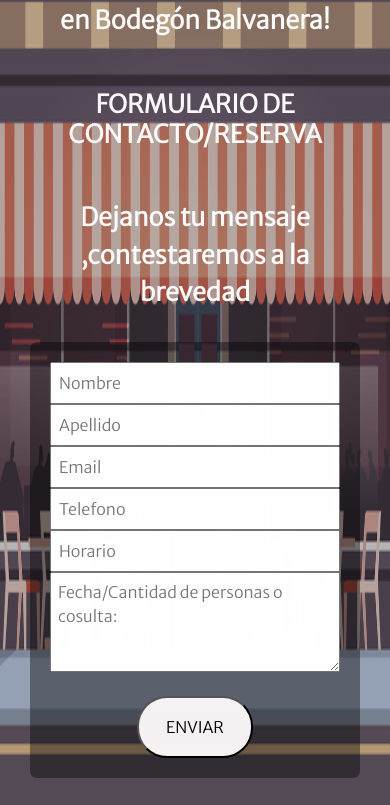
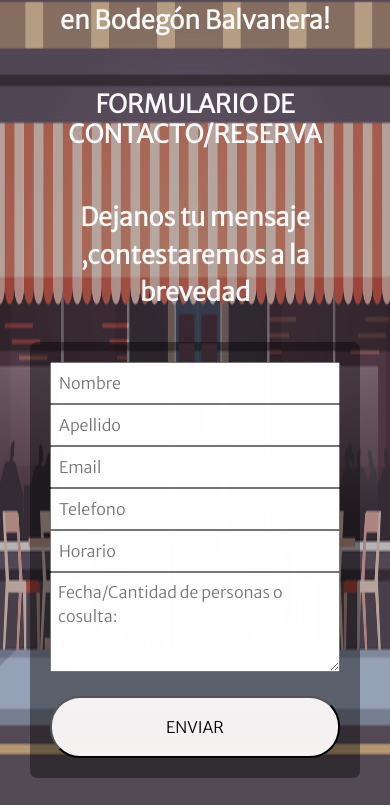
Before and after one commit to sooluna89/PreEntrega2-restaurate-SabrinaDelgado, a plain HTML site: page pages/reserva.html in a window 390 px wide. Shown: the part 842-1647 px from the top of the page. Drawn offline with nearby package versions, Linux system fonts and the light colour scheme.

Commit message:
boton formulario

```diff
--- a/scss/_mediaQuery.scss
+++ b/scss/_mediaQuery.scss
@@ -56,11 +56,15 @@
 }
 
 /*RESERVA*/
-@media (min-width: 360px) and (max-width:1023px) {
+@media (min-width: 370px) and (max-width:1023px) {
     form {
-        width:100%;
+        width: 100%;
 
     }
 
+    #boton {
+        width:100% ;
+
+    }
 
 }
--- a/scss/_reserva.scss
+++ b/scss/_reserva.scss
@@ -78,7 +78,7 @@ textarea {
 }
 
 #boton {
-    width:40% ;
+    width:50% ;
     background: #f6f2f3;
     color: $color_4;
     padding: 17px;
```
Also changed, not shown: css/style.css, 1 other file.
